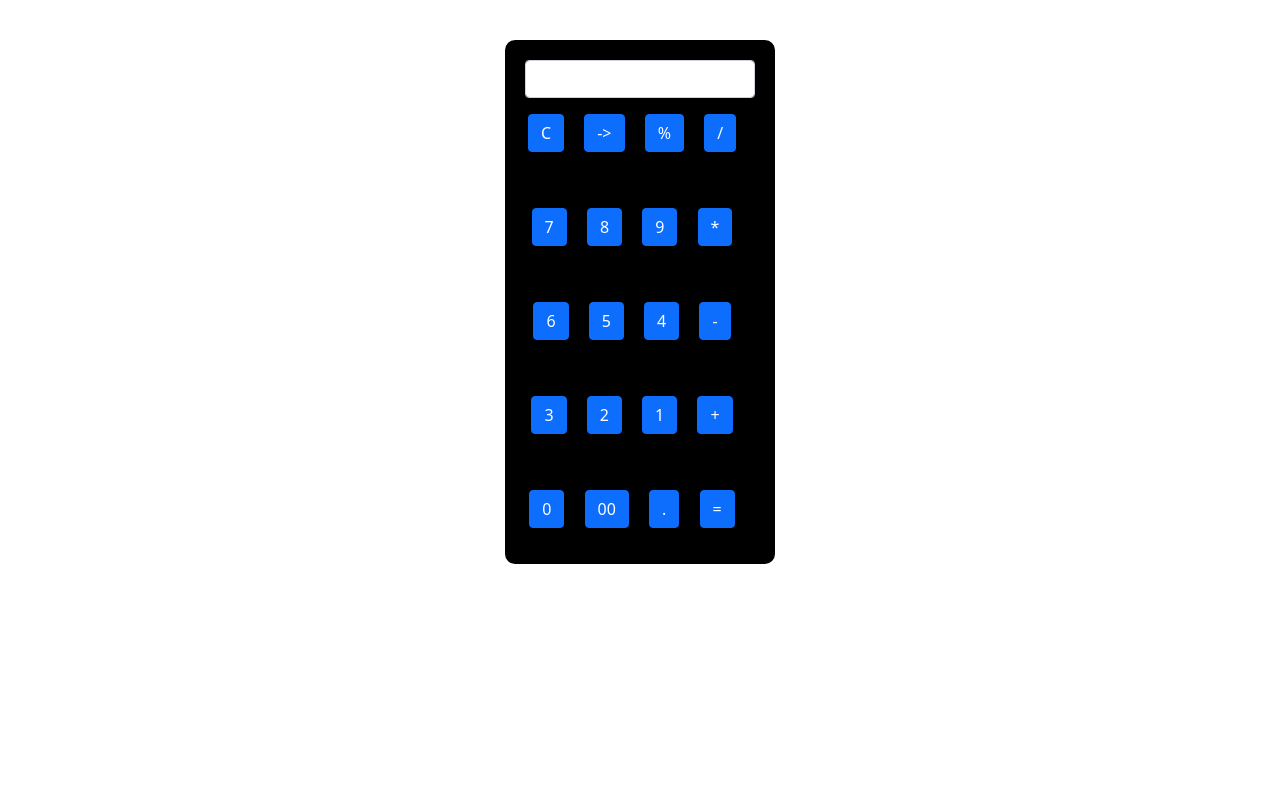
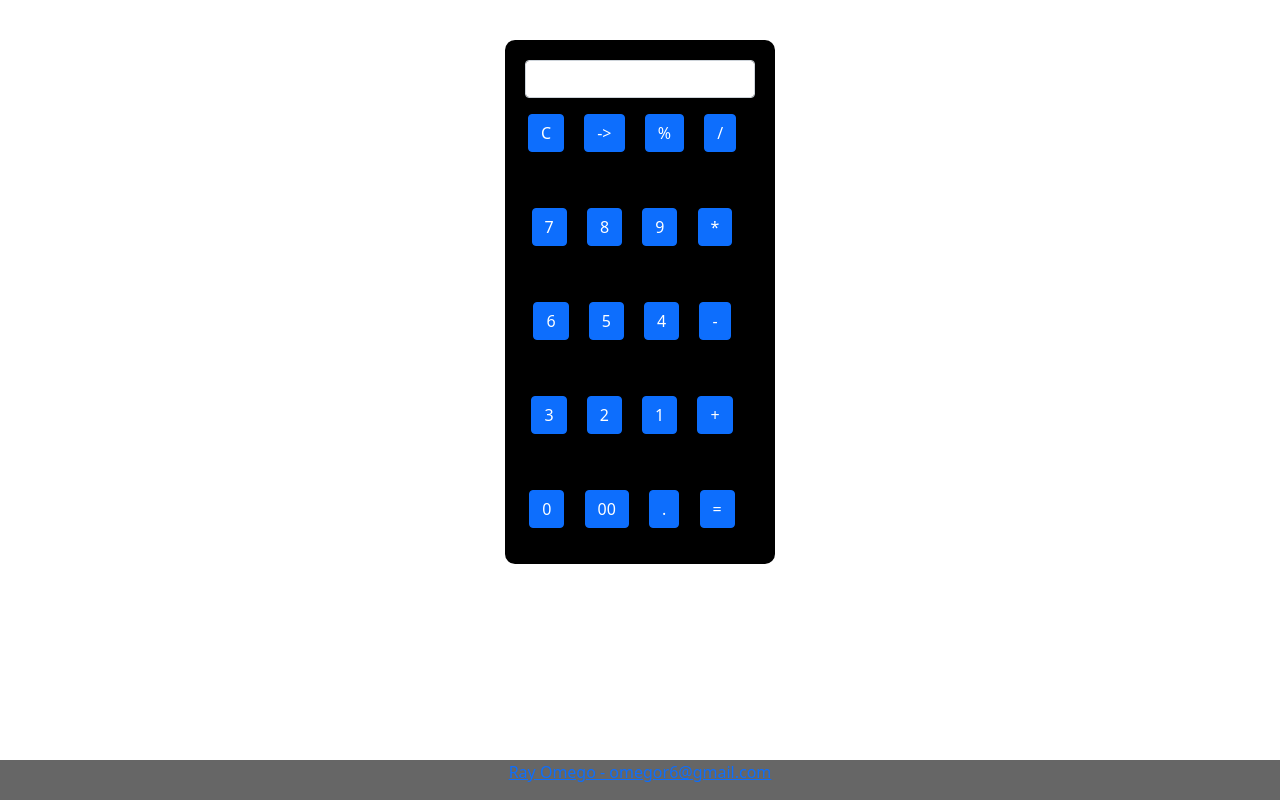
Before and after one commit to rayomego/calculator, a plain HTML site: page index.html in a window 1280 px wide. Drawn offline with nearby package versions, Linux system fonts and the light colour scheme.

Commit message:
aditions made

```diff
--- a/index.css
+++ b/index.css
@@ -18,3 +18,11 @@
     height: auto;
 
 }
+.footer {
+    position: fixed;
+    left: 0;
+    bottom: 0;
+    width: 100%;
+    background-color: #666666;
+    text-align: center;
+}
--- a/index.html
+++ b/index.html
@@ -45,6 +45,9 @@
             <!-- this is the column end -->
         </div>
     </div>
+    <div class="footer">
+        <p><a class=""href="omegor6@gmail.com?subject=Calculator Project">Ray Omego - omegor6@gmail.com</a></p>
+    </div>
 
     <script src="index.js"></script>
 
```
Also changed, not shown: 1 other file.
